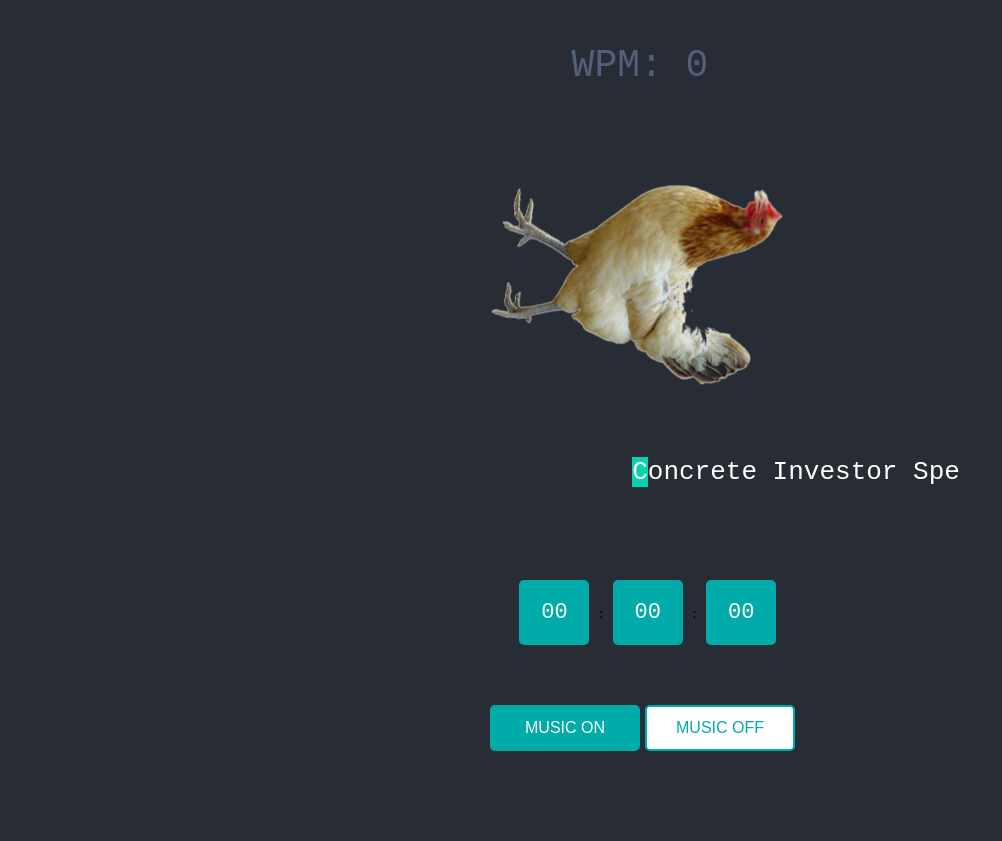
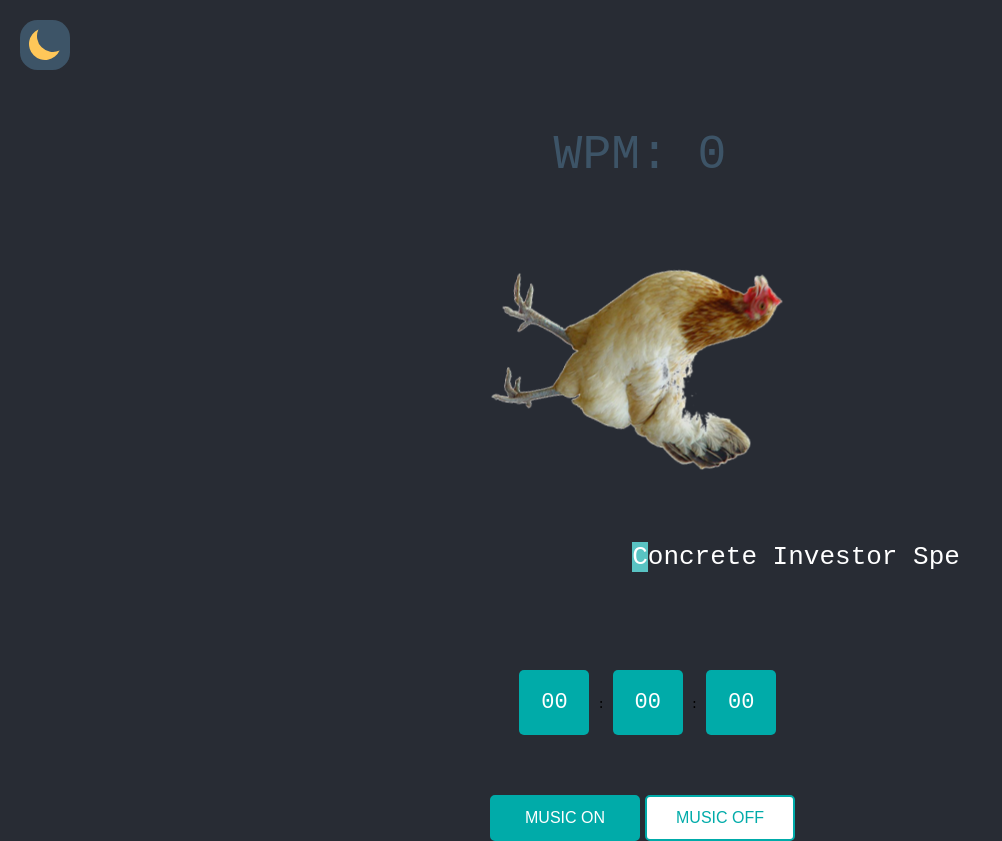
Before and after one commit to djsiu/MountainMadness2021, a React (Create React App) app in the folder interruptingchicken/: page / in a window 1280 px wide. Shown: the whole page, without its empty margins (0-1002 px from the left). Before the commit the page ends 800 px from the top, so only its background shows below. Built offline with nearby package versions, Linux system fonts and the light colour scheme; no server answers.

Commit message:
DO NOT MERGE WITH MAIN

```diff
--- a/interruptingchicken/package.json
+++ b/interruptingchicken/package.json
@@ -14,8 +14,10 @@
     "react": "^17.0.1",
     "react-bootstrap": "^1.4.3",
     "react-dom": "^17.0.1",
+    "react-icons": "^4.2.0",
     "react-native-sound-player": "^0.10.5",
     "react-scripts": "4.0.2",
+    "styled-components": "^5.2.1",
     "use-sound": "^2.0.1",
     "web-vitals": "^1.1.0"
   },
--- a/interruptingchicken/public/index.html
+++ b/interruptingchicken/public/index.html
@@ -2,14 +2,14 @@
 <html lang="en">
   <head>
     <meta charset="utf-8" />
-    <link rel="icon" href="%PUBLIC_URL%/favicon.ico" />
+    <link rel="icon" href="brolier-chick.png" />
     <meta name="viewport" content="width=device-width, initial-scale=1" />
     <meta name="theme-color" content="#000000" />
     <meta
       name="description"
       content="Web site created using create-react-app"
     />
-    <link rel="apple-touch-icon" href="%PUBLIC_URL%/logo192.png" />
+    <link rel="apple-touch-icon" href="broiler-chi" />
     <!--
       manifest.json provides metadata used when your web app is installed on a
       user's mobile device or desktop. See https://developers.google.com/web/fundamentals/web-app-manifest/
--- a/interruptingchicken/src/App.css
+++ b/interruptingchicken/src/App.css
@@ -15,7 +15,7 @@
 }
 
 .App-header {
-  background-color: #282c34;
+  background-color: transparent;
   min-height: 100vh;
   display: flex;
   flex-direction: column;
--- a/interruptingchicken/src/App.js
+++ b/interruptingchicken/src/App.js
@@ -1,18 +1,47 @@
 import './App.css';
 
-import React from 'react';
+import React, { useState } from 'react';
 
 import TypingPage from './tabs/TypingPage/TypingPage'
 import Timer from './Components/Timer'
 
 import Music from './Components/backgroundnoise'
 
+import Splash from "./Components/LightingMode";
+import { ThemeProvider } from "styled-components";
+
+const LightTheme = {
+  pageBackground: "#ffeee2",
+  titleColor: "#3d5467",
+  tagLineColor: "black",
+  toggleIcon: "#ffc759",
+  toggleBg:"#3d5467",
+};
+
+const DarkTheme = {
+  pageBackground: "#3d5467",
+  titleColor: "#ffeee2",
+  tagLineColor: "lavender",
+  toggleIcon: "#ffc759",
+  toggleBg:"#3d5467",
+}
+
+const themes = {
+  light: LightTheme,
+  dark: DarkTheme,
+}
+
+
+
 function App() {
+  const [theme, setTheme] = useState("light")
+
   return (
-    <div>
+    <ThemeProvider theme={themes[theme]}>
+      <Splash theme={theme} setTheme={setTheme} />
       <TypingPage/>
       <Music/>
-    </div>
+    </ThemeProvider>
   );
 }
 
--- /dev/null
+++ b/interruptingchicken/src/Components/LightingMode.js
@@ -0,0 +1,59 @@
+import styled from "styled-components";
+import { CgSun } from "react-icons/cg";
+import { HiMoon } from "react-icons/hi";
+
+const Toggle = styled.button`
+    cursor: pointer;
+    margin: 20px;
+    height: 50px;
+    width: 50px;
+    border-radius: 35%;
+    border: none;
+    background-color: ${props => props.theme.toggleBg};
+    color: ${props => props.theme.toggleIcon};
+    &:focus {
+        outline: none;
+    }
+    transition: all .5s ease;
+`;
+
+const Page = styled.div`
+  display: flex;
+  justify-content: center;
+  align-items: flec;
+  height: 100vh;
+  width: 100%;
+  background-color: ${props => props.theme.pageBackground};
+  transition: all .5s ease;
+`;
+
+const Title = styled.h1`
+    color: ${props => props.theme.titleColor};
+    transition: all .5s ease;
+`;
+
+const TagLine = styled.span`
+    color: ${props => props.theme.tagLineColor};
+    font-size: 18px;
+    transition: all .5s ease;
+`;
+
+function Splash(props) {
+    function changeTheme() {
+        if (props.theme === "light") {
+            props.setTheme("dark");
+        } else {
+            props.setTheme("light");
+        }
+    };
+
+    const icon = props.theme === "light" ? <HiMoon size={40} /> : <CgSun size={40} />;
+
+    return (
+                <Toggle onClick={changeTheme}>
+                    {icon}
+                </Toggle>
+    );
+};
+
+export default Splash;
--- a/interruptingchicken/src/Components/Timer.css
+++ b/interruptingchicken/src/Components/Timer.css
@@ -6,7 +6,7 @@
 
 .clock-holder {
   width: 100%;
-  background: #282c34;
+  background: transparent;
   margin: 0px auto;
   position: relative;
 }
@@ -43,8 +43,11 @@
   color: #c85454;
 }
 .stopwatch .stopwatch-btn-yel {
-  border: 2px solid #ffc900;
-  color: #ffc900;
+  font-size: 18px;
+  border: 2px solid #ed6a5a;
+  border-radius: 5px;
+  color: #ed6a5a;
+  background-color: #3d5467;
 }
 
 .stopwatch .stopwatch-btn-gre {
@@ -57,9 +60,9 @@
   color: #fff;
 }
 .stopwatch .stopwatch-btn-yel:hover {
-  background: #ffc900;
-  border: 2px solid #ffc900;
-  color: #fff;
+  background: #ed6a5a;
+  border: 2px solid #ed6a5a;
+  color: #3d5467;
 }
 .stopwatch .stopwatch-btn-gre:hover {
   background: #00aba9;
--- a/interruptingchicken/src/Components/backgroundnoise.css
+++ b/interruptingchicken/src/Components/backgroundnoise.css
@@ -24,7 +24,6 @@
   background: #00aba9;
 }
 
-
 .pause {
   color: #00aba9;
   background: white;
--- a/interruptingchicken/src/tabs/TypingPage/TypingPage.css
+++ b/interruptingchicken/src/tabs/TypingPage/TypingPage.css
@@ -16,7 +16,7 @@
 }
 
 .TypingPage-header {
-  background-color: #282c34;
+  background-color: transparent;
   min-height: 65vh;
   display: flex;
   flex-direction: column;
@@ -44,11 +44,11 @@
 }
 
 .Character-current {
-  background-color: #09d3ac;
+  background-color: #59c3c3;
 }
 
 .Character-current-incorrect {
-  background-color: #ff0000;
+  background-color: #ed6a5a;
 }
 
 .Character-out {
@@ -57,8 +57,7 @@
 
 .wpm {
   font-weight: 100;
-  padding: 10px;
-  color: #627292;
-  opacity: 75%;
-  font-size: 38px;
+  padding: 0px;
+  color: #3d5467;
+  font-size: 48px;
 }
```
Also changed, not shown: 1 other file (tests, documents, lock files or other folders). Lines whose indentation alone changed are shown as unchanged.
